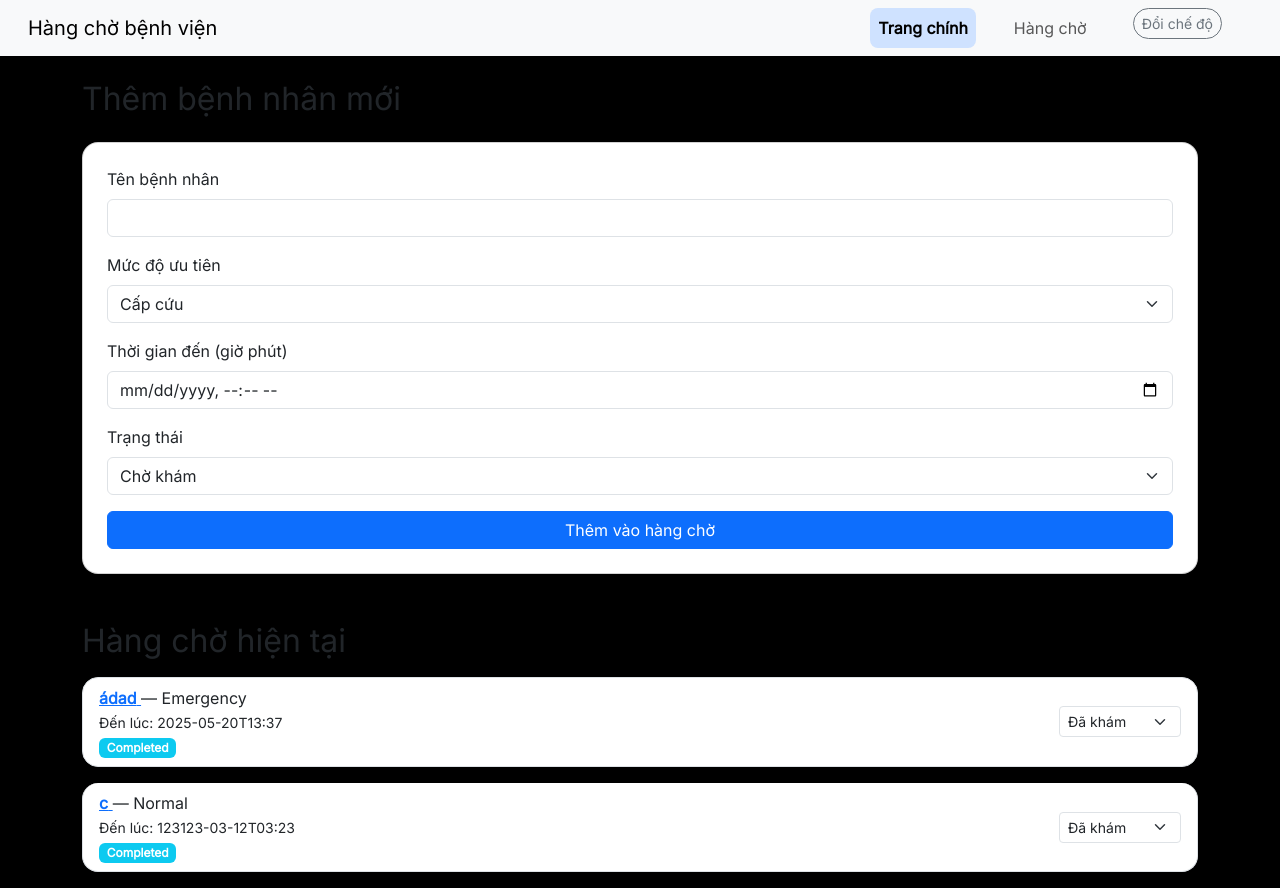
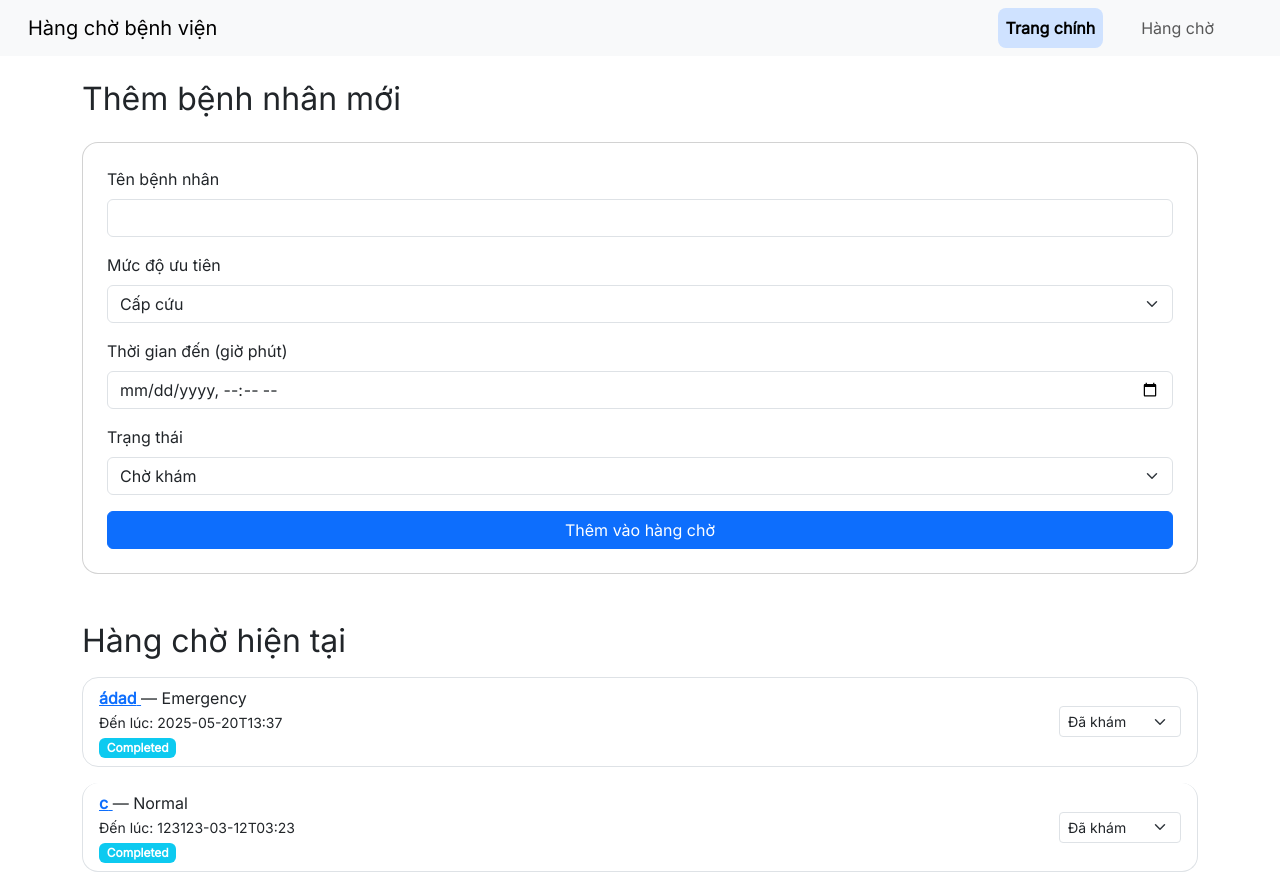
Before and after one commit to nhansp/hq, a Flask app: page / in a window 1280 px wide. Run offline with Flask 3, Linux system fonts and the light colour scheme.

Commit message:
nuke dark theme
Signed-off-by: nhansp <nhan.094.vn@gmail.com>

```diff
--- a/static/script.js
+++ /dev/null
@@ -1,17 +0,0 @@
-document.getElementById('theme-toggle').addEventListener('click', function() {
-  const currentTheme = document.documentElement.getAttribute('data-bs-theme');
-  const newTheme = currentTheme === 'light' ? 'dark' : 'light';
-  setTheme(newTheme);
-});
-
-function setTheme(theme) {
-  document.documentElement.setAttribute('data-bs-theme', theme);
-  localStorage.setItem('theme', theme);
-}
-
-document.addEventListener('DOMContentLoaded', function() {
-  const savedTheme = localStorage.getItem('theme');
-  if (savedTheme) {
-    setTheme(savedTheme);
-  }
-});
--- a/static/style.css
+++ b/static/style.css
@@ -1,7 +1,6 @@
 html, body {
   font-family: 'Inter', sans-serif;
   min-height: 100%;
-  background-color: #000;
   color: var(--bs-body-color);
 }
 
--- a/templates/base.html
+++ b/templates/base.html
@@ -25,9 +25,6 @@
         <li class="nav-item">
           <a class="nav-link {% if active_page == 'queue' %}active{% endif %}" href="/queue_display">Hàng chờ</a>
         </li>
-        <li class="nav-item">
-          <button id="theme-toggle" class="btn btn-outline-secondary btn-sm ms-2 rounded-pill">Đổi chế độ</button>
-        </li>
       </ul>
     </div>
   </div>
@@ -38,7 +35,6 @@
 </div>
 
 <script src="https://cdn.jsdelivr.net/npm/bootstrap@5.3.3/dist/js/bootstrap.bundle.min.js"></script>
-<script src="{{ url_for('static', filename='script.js') }}"></script>
 
 </body>
 </html>
```
